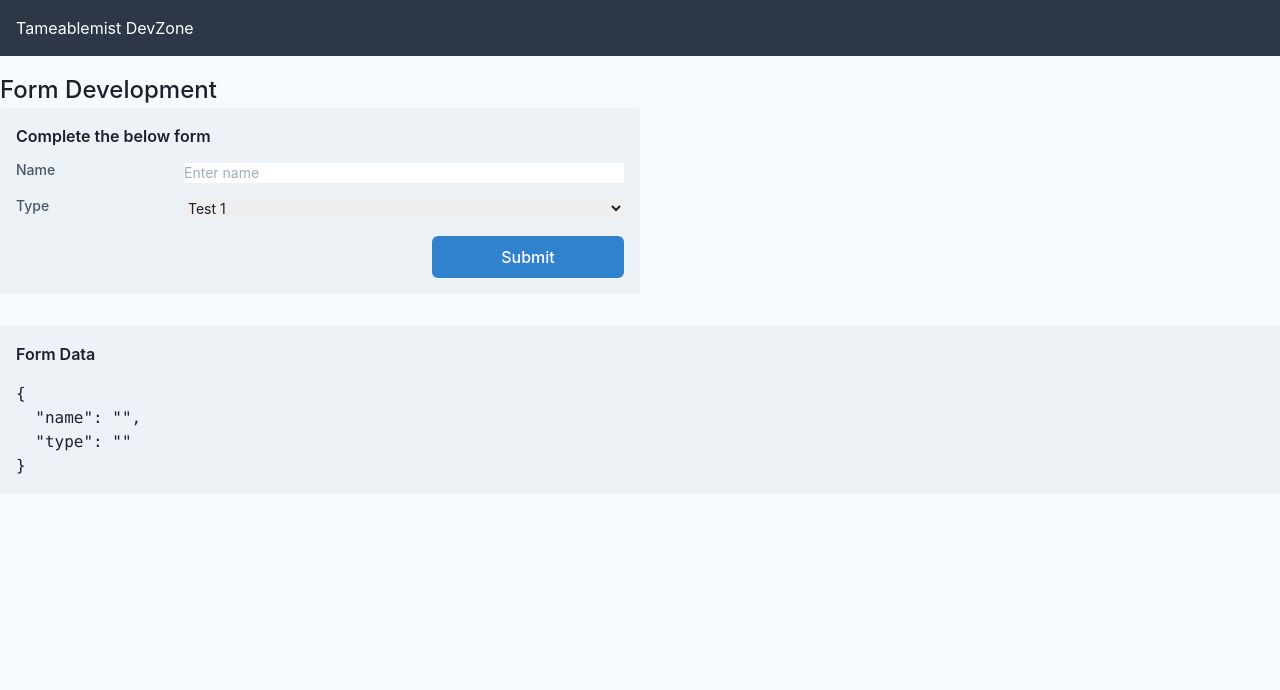
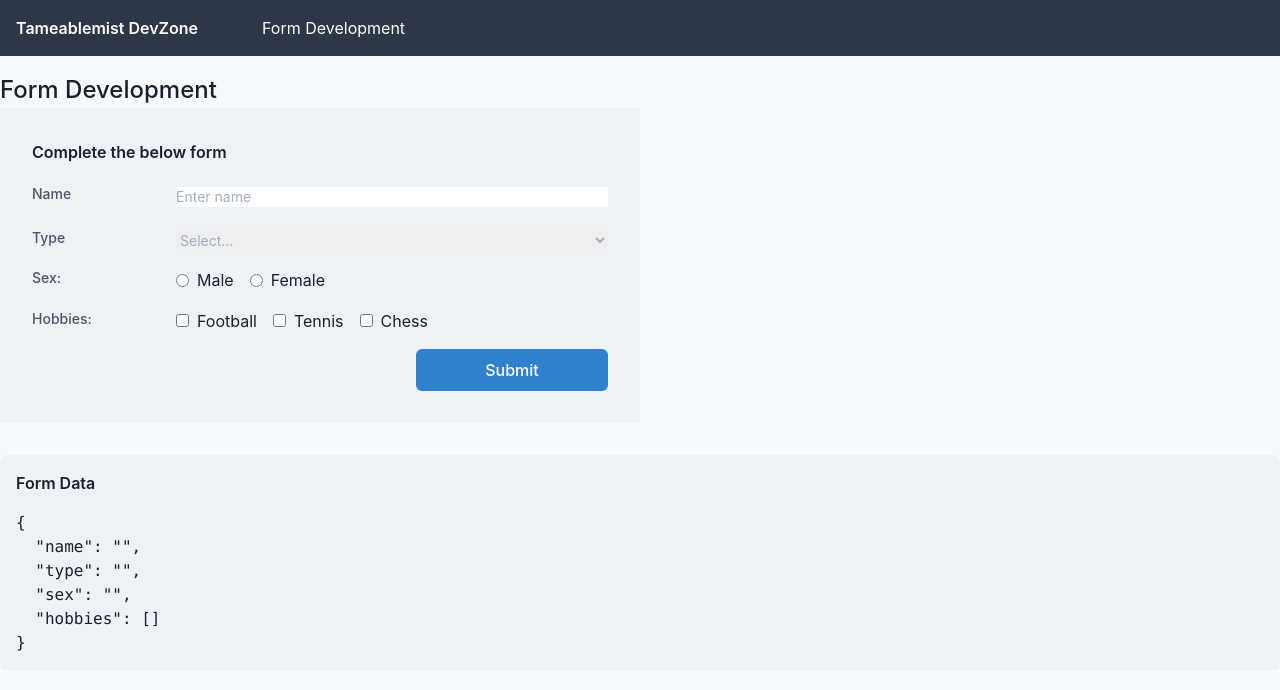
Before and after one commit to StevenCalverley/tameablemist-vue, a Vue app: page /form in a window 1280 px wide. Shown: the top 690 px of the page. Built offline with nearby package versions, Linux system fonts and the light colour scheme; what @tailwindcss/custom-forms would draw is missing.

Commit message:
Build out form example - tweak Base components

```diff
--- a/src/App.vue
+++ b/src/App.vue
@@ -1,6 +1,11 @@
 <template>
-  <header class="p-4 bg-gray-800 text-white">
-    <h1>Tameablemist DevZone</h1>
+  <header class="p-4 bg-gray-800 text-white flex items-baseline">
+    <router-link to="/"
+      ><h1 class="font-semibold">Tameablemist DevZone</h1></router-link
+    >
+    <nav class="ml-16">
+      <router-link to="form">Form Development</router-link>
+    </nav>
   </header>
   <section class="mx-auto mt-4 container">
     <router-view />
@@ -10,5 +15,5 @@
 <script>
 export default {
   name: 'App',
-}
+};
 </script>
--- a/src/components/UI/base-components/BaseInput.vue
+++ b/src/components/UI/base-components/BaseInput.vue
@@ -13,13 +13,13 @@
     </label>
     <div
       class="mt-1 flex-grow relative rounded-md"
-      :class="{ 'ml-4': label && inline }"
+      :class="{ 'ml-4': label && !inline }"
     >
       <input
         :id="id"
         :type="type"
         ref="input"
-        class="form-input w-full sm:text-sm sm:leading-5"
+        class="form-input w-full sm:text-sm sm:leading-5 placeholder-gray-500"
         :value="modelValue"
         @input="$emit('update:modelValue', $event.target.value)"
         v-bind="$attrs"
--- a/src/components/UI/base-components/BaseSelect.vue
+++ b/src/components/UI/base-components/BaseSelect.vue
@@ -12,14 +12,16 @@
     >
     <div
       class="mt-1 flex-grow relative rounded-md"
-      :class="{ 'ml-4': label && inline }"
+      :class="{ 'ml-4': label && !inline }"
     >
       <select
         :id="id"
         class="form-select w-full h-full sm:text-sm sm:leading-5"
+        :class="{ 'text-gray-500': modelValue === '' }"
         @change="$emit('update:modelValue', $event.target.value)"
         v-bind="$attrs"
       >
+        <option v-if="modelValue === ''" disabled selected>Select...</option>
         <option
           v-for="option in options"
           :key="option"
--- a/src/components/UI/base-components/BaseTextarea.vue
+++ b/src/components/UI/base-components/BaseTextarea.vue
@@ -1,4 +1,5 @@
 <template>
+  <div>
     <label
       v-if="label"
       class="flex-shrink-0 block text-sm leading-5 font-medium text-gray-700"
@@ -12,10 +13,12 @@
       v-bind="$attrs"
       @input="$emit('update:modelValue', $event.target.value)"
     ></textarea>
+  </div>
 </template>
 
 <script>
 export default {
+  inheritAttrs: false,
   props: {
     modelValue: {
       type: String,
--- a/src/views/Form.vue
+++ b/src/views/Form.vue
@@ -1,8 +1,8 @@
 <template>
   <h1 class="text-2xl font-medium">Form Development</h1>
-  <form @submit.prevent="handleSubmit" class="w-1/2 bg-gray-200 rounded p-4">
+  <form @submit.prevent="handleSubmit" class="bg-gray-200 rounded p-8 w-1/2">
     <h2 class="font-semibold">Complete the below form</h2>
-    <div class="mt-2">
+    <div class="mt-4">
       <BaseInput
         id="name"
         v-model="form.name"
@@ -11,7 +11,7 @@
         inline
       />
     </div>
-    <div class="mt-2">
+    <div class="mt-4">
       <BaseSelect
         id="type"
         label="Type"
@@ -20,11 +20,39 @@
         inline
       />
     </div>
+    <div class="mt-4 inline-flex w-full">
+      <p class="block text-sm leading-5 font-medium text-gray-700 w-1/4">
+        Sex:
+      </p>
+      <div>
+        <BaseRadio id="sex-male" label="Male" name="sex" v-model="form.sex" />
+        <BaseRadio
+          id="sex-female"
+          label="Female"
+          name="sex"
+          v-model="form.sex"
+          class="ml-4"
+        />
+      </div>
+    </div>
+    <div class="mt-4 flex">
+      <p class="block text-sm leading-5 font-medium text-gray-700 w-1/4">
+        Hobbies:
+      </p>
+      <div class="flex space-x-4">
+        <BaseCheckbox
+          v-for="hobby in hobbies"
+          :key="hobby"
+          :value="hobby"
+          v-model="form.hobbies"
+        />
+      </div>
+    </div>
     <div class="mt-4 w-48 ml-auto">
       <BaseButton />
     </div>
   </form>
-  <div class="mt-8 bg-gray-200 p-4">
+  <div class="mt-8 bg-gray-200 p-4 rounded-lg">
     <h3 class="font-semibold">Form Data</h3>
     <pre class="mt-4">{{ form }}</pre>
   </div>
@@ -36,9 +64,12 @@ import { reactive } from 'vue';
 export default {
   setup() {
     const options = ['Test 1', 'Test 2', 'Test 3', 'Test 4'];
+    const hobbies = ['Football', 'Tennis', 'Chess'];
     const form = reactive({
       name: '',
       type: '',
+      sex: '',
+      hobbies: [],
     });
 
     const handleSubmit = () => {
@@ -47,6 +78,7 @@ export default {
 
     return {
       options,
+      hobbies,
       handleSubmit,
       form,
     };
```
Lines whose indentation alone changed are shown as unchanged.
